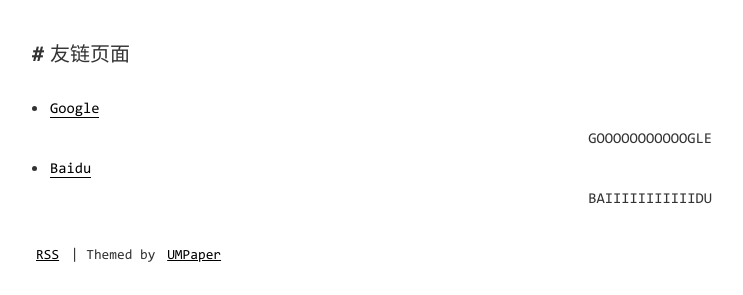
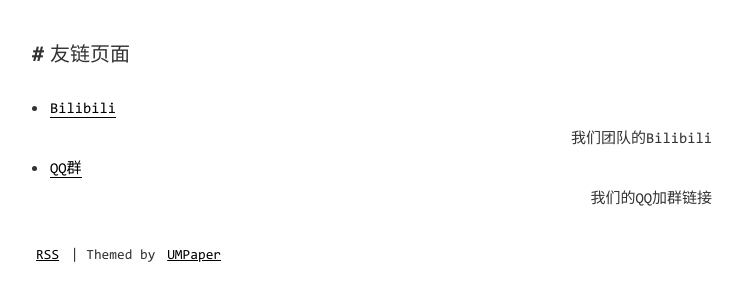
Before and after one commit to Echo-WORK-Project/Echo-WORK-Project.github.io, a Jekyll site: the page built from pages/links.md, in a window 1280 px wide. Shown: the part 130-425 px from the top of the page, without its empty margins (268-1011 px from the left). Built offline with Jekyll 4.4.1, drawn with Linux system fonts in a browser that asks for light colours; comment, search, counter and statistics services are not loaded.

Commit message:
Update datas and a article

```diff
--- a/_data/links.yml
+++ b/_data/links.yml
@@ -1,7 +1,7 @@
-- title: Google
-  url: https://www.google.com/
-  describe: GOOOOOOOOOOOGLE
+- title: Bilibili
+  url: https://space.bilibili.com/493274956
+  describe: 我们团队的Bilibili
 
-- title: Baidu
-  url: https://www.baidu.com
-  describe: BAIIIIIIIIIIIDU
+- title: QQ群
+  url: https://jq.qq.com/?_wv=1027&k=blML8Xrx
+  describe: 我们的QQ加群链接
--- a/_data/menu.yml
+++ b/_data/menu.yml
@@ -1,7 +1,7 @@
 - title: 主页
   url: /
 - title: 品牌
-  url: /pages/categories.html
+  url: /pages/Brands.html
 - title: 链接
   url: /pages/links.html
 - title: 留言
```
Also changed, not shown: _posts/2022-06-19-Honda Civic FD2 Type-R Mugen RR.md (added, +6 -0 lines), pages/Brands.html (renamed from pages/categories.html).
